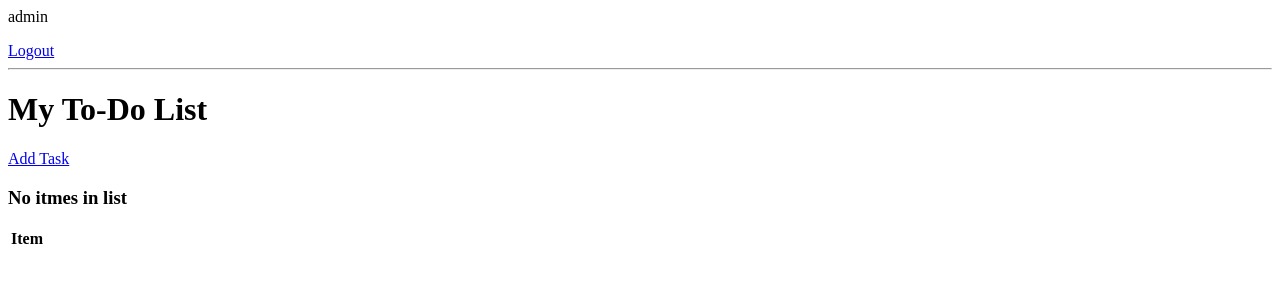
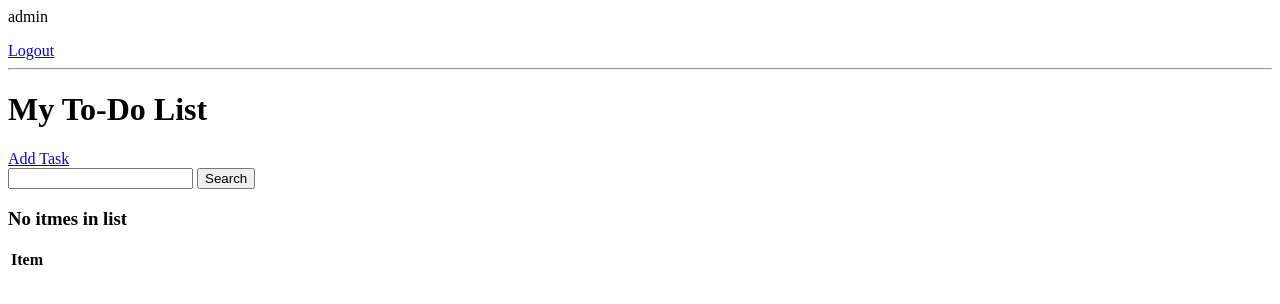
Before and after one commit to adam-blakeney/to-do, a Django app: page / in a window 1280 px wide. Shown: the top 304 px of the page. Run offline with Django 3.2, Linux system fonts and the light colour scheme; a user stored in the database is signed in; data comes from the database, SQL or seed files in the repository; both versions use the stored data as it was after the commit; lists and menus that the app fills with data are empty.

Commit message:
added search bar and functions

```diff
--- a/base/templates/base/task_list.html
+++ b/base/templates/base/task_list.html
@@ -8,6 +8,13 @@
 <hr>
 <h1>My To-Do List {{color}}</h1>
 <a href="{% url 'task-create' %}">Add Task</a>
+
+<form method="GET">
+    <input type="text" name="search-area" value="{{search_input}}">
+    <input type="submit" value='Search'>
+</form>
+
+
 <table>
     <tr>
         <th>Item</th>
--- a/base/views.py
+++ b/base/views.py
@@ -1,7 +1,8 @@
-from django.shortcuts import render
+from django.shortcuts import render, redirect
 from django.views.generic.list import ListView
 from django.views.generic.detail import DetailView
-from django.views.generic.edit import CreateView, UpdateView, DeleteView, FormView
+from django.views.generic.edit import CreateView, UpdateView, DeleteView
+from django.views.generic.edit import FormView
 from django.urls import reverse_lazy
 
 from django.contrib.auth.views import LoginView
@@ -28,10 +29,15 @@ class RegisterPage(FormView):
     success_url = reverse_lazy('tasks')
 
     def form_valid(self, form):
-        user =form.save()
+        user = form.save()
         if user is not None:
             login(self.request, user)
         return super(RegisterPage, self).form_valid(form)
+
+    def get(self, *args, **kwargs):
+        if self.request.user.is_authenticated:
+            return redirect('tasks')
+        return super(RegisterPage, self).get(*args, **kwargs)
 
 
 class TaskList(LoginRequiredMixin, ListView):
@@ -41,7 +47,14 @@ class TaskList(LoginRequiredMixin, ListView):
     def get_context_data(self, **kwargs):
         context = super().get_context_data(**kwargs)
         context['tasks'] = context['tasks'].filter(user=self.request.user)
-        context['count'] = context['tasks'].filter(complete=False).count
+        context['count'] = context['tasks'].filter(complete=False).count()
+
+        search_input = self.request.GET.get('search-area') or ''
+        if search_input:
+            context['tasks'] = context['tasks'].filter(
+                title__icontains=search_input)
+
+        context['search_input'] = search_input
         return context
 
 
```
Also changed, not shown: db.sqlite3.
